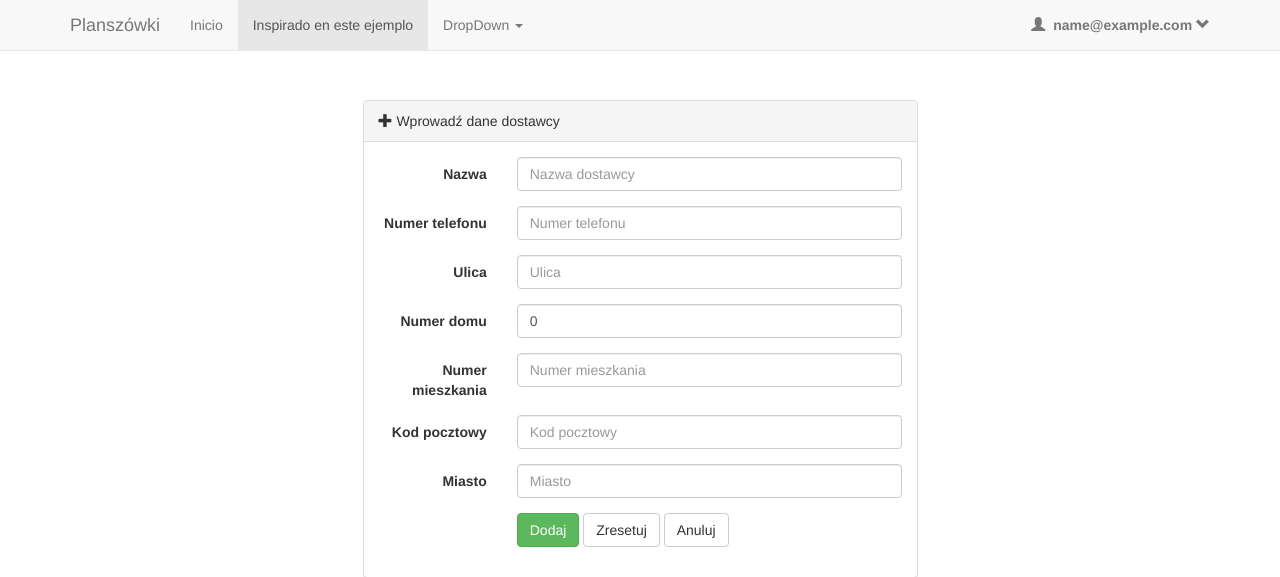
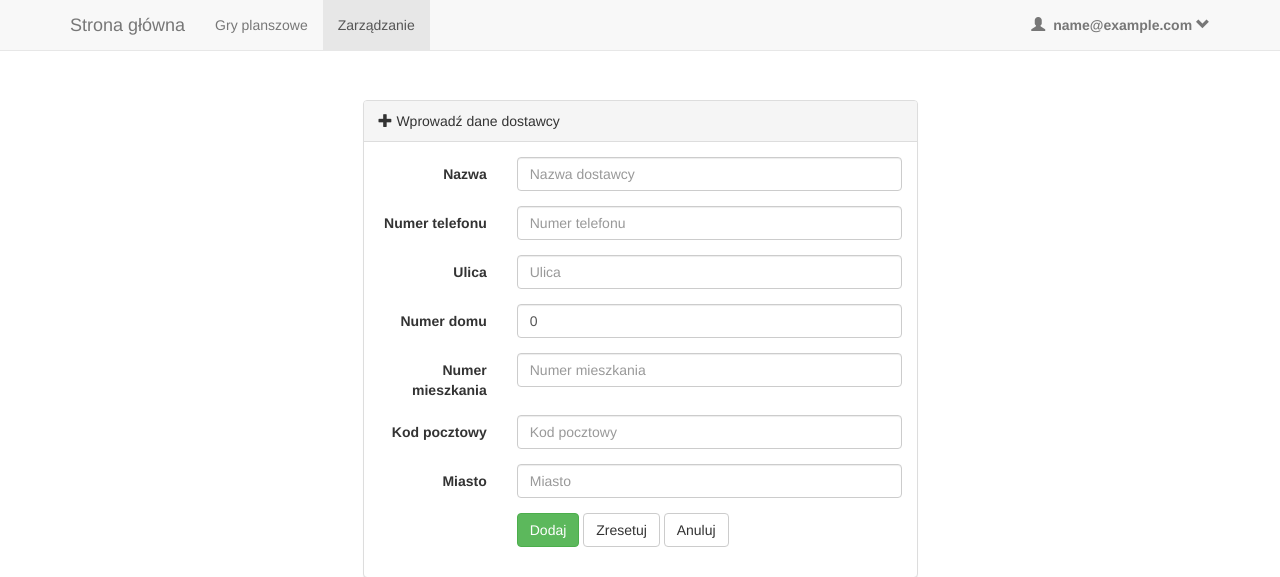
Before and after one commit to bartoszpogoda/board-games-shop-rental, a Spring Boot app: page /zarzadzanie/dostawcy/dodaj in a window 1280 px wide. Shown: the top 577 px of the page. Run offline with Spring Boot 4, Linux system fonts and the light colour scheme; the visitor is signed in with stand-in values (Sample User, id 1); data that the repository does not hold is empty; some of the project's set-up classes (security, data sources, template engines, error pages and the like) are left out, and stand-ins take their place; some libraries are stand-ins or nearby versions.

Commit message:
gui navigation changes

```diff
--- a/webapp-project/src/main/java/bgshoprental/controller/GamesController.java
+++ b/webapp-project/src/main/java/bgshoprental/controller/GamesController.java
@@ -14,7 +14,7 @@ public class GamesController {
 	@Autowired
 	BoardGamesService boardGamesService;
 
-	@RequestMapping("/dostepne")
+	@RequestMapping("/dostepne/")
 	String allGamesListPage(Model model) {
 		model.addAttribute("availableGames", boardGamesService.getAvailableBoardGames());
 		return "availableGames";
--- a/webapp-project/src/main/java/bgshoprental/controller/administration/ManagementController.java
+++ b/webapp-project/src/main/java/bgshoprental/controller/administration/ManagementController.java
@@ -8,7 +8,7 @@ import org.springframework.web.bind.annotation.RequestMethod;
 @RequestMapping("/zarzadzanie")
 public class ManagementController {
 
-	@RequestMapping(method = RequestMethod.GET)
+	@RequestMapping(value = "/",method = RequestMethod.GET)
 	public String managementPage() {
 		return "management";
 	}
--- a/webapp-project/src/main/resources/templates/availableGames.html
+++ b/webapp-project/src/main/resources/templates/availableGames.html
@@ -12,6 +12,7 @@
 <body>
 
 	<th:block th:include="fragments/navbar :: navbar"></th:block>
+	<th:block th:include="fragments/parallaxLogo :: parallaxLogo"></th:block>
 	<div class="container">
 		<div class="row" style="margin-top: 20px;">
 
--- a/webapp-project/src/main/resources/templates/fragments/headerinc.html
+++ b/webapp-project/src/main/resources/templates/fragments/headerinc.html
@@ -1,7 +1,8 @@
 <!DOCTYPE html>
 <html xmlns:th="http://www.thymeleaf.org">
 <head lang="en" th:fragment="head">
-<meta http-equiv="Content-Type" content="text/html; charset=UTF-8" />
+	<meta name="viewport" content="width=device-width, initial-scale=1" />
+	<meta http-equiv="Content-Type" content="text/html; charset=UTF-8" />
 	<link href="../../static/css/styles.css" th:href="@{/css/styles.css}"
 		rel="stylesheet" media="screen" />
 	<!-- <link href="../../static/css/bootstrap.min.css" th:href="@{/css/bootstrap.min.css}"
--- a/webapp-project/src/main/resources/templates/fragments/navbar.html
+++ b/webapp-project/src/main/resources/templates/fragments/navbar.html
@@ -15,30 +15,32 @@
 						<span class="icon-bar"></span> <span class="icon-bar"></span> <span
 							class="icon-bar"></span>
 					</button>
-					<a target="_blank" href="#" class="navbar-brand">Planszówki</a>
+					<a th:href="@{/}" href="#" class="navbar-brand">Strona główna</a>
 				</div>
 				<div class="collapse navbar-collapse">
 					<ul class="nav navbar-nav">
-						<li><a href="#">Inicio</a></li>
-						<li class="active"><a
-							href="http://bootsnipp.com/snippets/featured/nav-account-manager"
-							target="_blank">Inspirado en este ejemplo</a></li>
-						<li class="dropdown"><a href="#" class="dropdown-toggle"
+						<li th:classappend="${#httpServletRequest.getRequestURI().startsWith('/gry/') ? 'active':''}"><a th:href="@{/gry/dostepne/}" href="#">Gry
+								planszowe</a></li>
+						<!--  li  class="active" -->
+						<li sec:authorize="hasAuthority('employee')" th:classappend="${#httpServletRequest.getRequestURI().startsWith('/zarzadzanie/') ? 'active':''}"><a th:href="@{/zarzadzanie/}" href="#">Zarządzanie</a></li>
+						<!-- <li class="dropdown"><a href="#" class="dropdown-toggle"
 							data-toggle="dropdown">DropDown <span class="caret"></span>
 						</a>
 							<ul class="dropdown-menu">
 								<li><a href="#">Link 2</a></li>
-							</ul></li>
+							</ul></li> -->
 					</ul>
 
 					<a sec:authorize="isAnonymous()" th:href="@{/login}" href="/login"
-							class="logInButton btn btn-success pull-right">Zaloguj się</a>
+						class="logInButton btn btn-success pull-right">Zaloguj się</a>
 
-					<ul sec:authorize="isAuthenticated()" class="nav navbar-nav navbar-right">
+					<ul sec:authorize="isAuthenticated()"
+						class="nav navbar-nav navbar-right">
 						<li class="dropdown"><a href="#" class="dropdown-toggle"
 							data-toggle="dropdown"> <span
-								class="glyphicon glyphicon-user"></span>  <strong sec:authentication="principal.username">E-mail</strong>
-								<span class="glyphicon glyphicon-chevron-down"></span>
+								class="glyphicon glyphicon-user"></span>  <strong
+								sec:authentication="principal.username">E-mail</strong> <span
+								class="glyphicon glyphicon-chevron-down"></span>
 						</a>
 							<ul class="dropdown-menu">
 								<li>
@@ -51,7 +53,8 @@
 											</div>
 											<div class="col-lg-8">
 												<p class="text-left">
-													<a href="#" class="btn btn-primary btn-block btn-sm">Moje zamówienia</a>
+													<a href="#" class="btn btn-primary btn-block btn-sm">Moje
+														zamówienia</a>
 												</p>
 											</div>
 										</div>
@@ -63,12 +66,11 @@
 										<div class="row">
 											<div class="col-lg-12">
 												<p>
-													<form sec:authorize="isAuthenticated()" method="POST"
-														th:action="@{/logout}">
-														<button type="submit" name="submit" value="value"
-															class="btn btn-danger btn-block">Wyloguj
-														się</button>
-													</form>
+												<form sec:authorize="isAuthenticated()" method="POST"
+													th:action="@{/logout}">
+													<button type="submit" name="submit" value="value"
+														class="btn btn-danger btn-block">Wyloguj się</button>
+												</form>
 												</p>
 											</div>
 										</div>
```
Also changed, not shown: webapp-project/src/main/resources/templates/management.html (+10 -2 lines).
